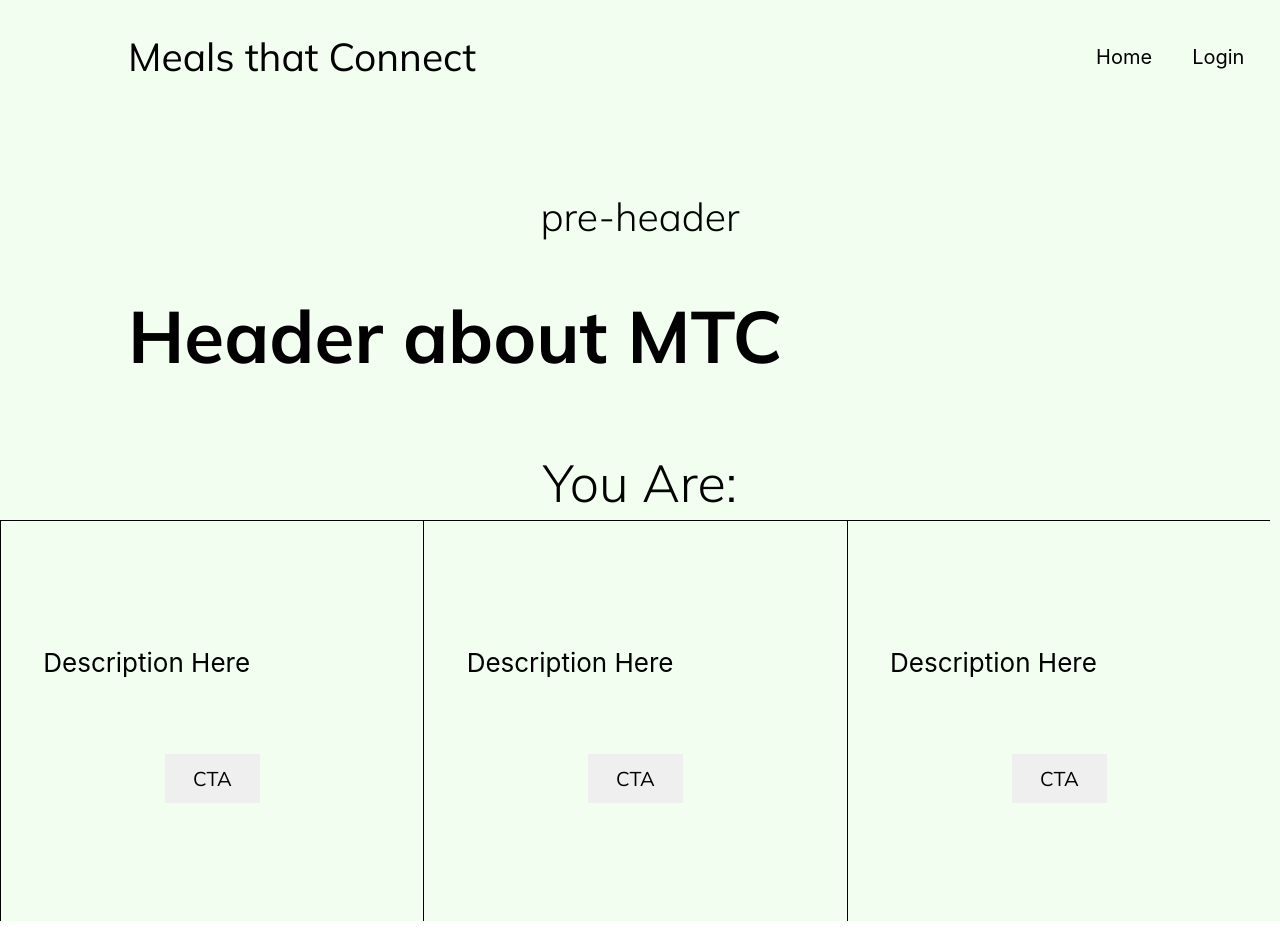
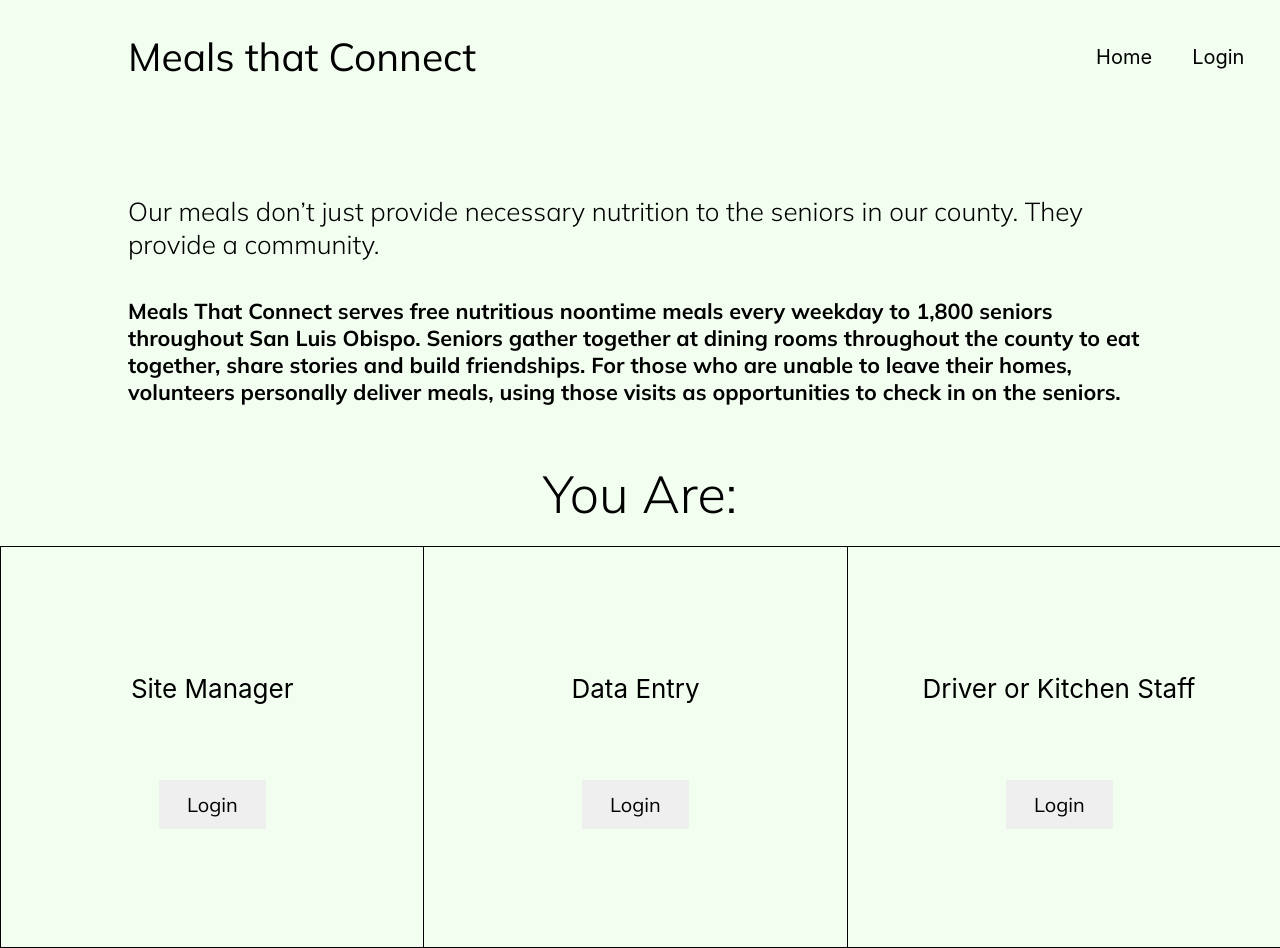
Before and after one commit to hack4impact-calpoly/meals-that-connect, a React (Create React App) app in the folder frontend/: page / in a window 1280 px wide. Before the commit the page ends 921 px from the top, so only its background shows below. Built offline with nearby package versions, Linux system fonts and the light colour scheme; a web font is replaced by a local one.

Commit message:
Update Homepage

```diff
--- a/frontend/src/components/Columns.js
+++ b/frontend/src/components/Columns.js
@@ -1,20 +1,23 @@
 import styles from '../css/Component.module.css';
+import { Link } from "react-router-dom";
 
 function Columns() {
   return (
-    <div className = {styles.row}>
+    <div className = {styles.columns}>
         <h1>You Are:</h1>
+        <div className = {styles.row}>
         <div className = {styles.column}>
-            <p>Description Here</p>
-            <button href="#">CTA</button>
+            <p>Site Manager</p>
+            <Link to="login"><button href="/login">Login</button></Link>
         </div>
         <div className = {styles.column}>
-            <p>Description Here</p>
-            <button href="#" className={styles.button}>CTA</button>
+            <p>Data Entry</p>
+            <Link to="login"><button href="/login" className={styles.button}>Login</button></Link>
         </div>
         <div className = {styles.column}>
-            <p>Description Here</p>
-            <button href="#" className={styles.button}>CTA</button>
+            <p>Driver or Kitchen Staff</p>
+            <Link to="login"><button href="/login" className={styles.button}>Login</button></Link>
+        </div>
         </div>
     </div>
   );
--- a/frontend/src/components/FrontBanner.js
+++ b/frontend/src/components/FrontBanner.js
@@ -3,8 +3,13 @@ import styles from '../css/Component.module.css';
 function FrontBanner() {
   return (
     <header className={styles.home}>
-        <h2>pre-header</h2>
-        <h1>Header about MTC</h1>
+        <h4>Our meals don’t just provide necessary nutrition to the seniors in our county.
+          They provide a community. </h4>
+        <h5>Meals That Connect serves free nutritious noontime meals every weekday to 1,800 seniors
+          throughout San Luis Obispo. Seniors gather together at dining rooms throughout the county
+          to eat together, share stories and build friendships. For those who are unable to leave
+          their homes, volunteers personally deliver meals, using those visits as opportunities to
+          check in on the seniors.</h5>
     </header>
   );
 }
--- a/frontend/src/components/Home.js
+++ b/frontend/src/components/Home.js
@@ -1,6 +1,7 @@
 import React, { Component } from 'react';
 import FrontBanner from './FrontBanner.js';
 import Columns from './Columns.js'
+import { withRouter } from "react-router-dom";
 
 class Home extends Component {
     constructor(props) {
@@ -19,4 +20,4 @@ class Home extends Component {
     }
 }
 
-export default Home;
+export default withRouter(Home);
--- a/frontend/src/css/App.css
+++ b/frontend/src/css/App.css
@@ -6,7 +6,7 @@
   text-align: center;
 
   font-size: calc(10px + 2vmin);
-  color: white;
+  color: black;
 }
 
 .App-link {
--- a/frontend/src/css/Component.module.css
+++ b/frontend/src/css/Component.module.css
@@ -12,13 +12,11 @@
     background-color: #f2fff0;
     font-family: 'Mulish', sans-serif;
 }
-.home h1{
+.home h5{
     text-align: left;
-    font-weight: 700;
-    font-size: 280%;
     color:rgb(0, 0, 0);
 }
-.home h2{
+.home h4{
     text-align: left;
     padding-top: 150px;
     font-weight: 300;
@@ -30,13 +28,12 @@
     width: 33%;
     height: 400px;
     background-color:#f2fff0;
-    border-top: 1px solid black;
     border-left: 1px solid black;
     overflow: hidden;
 }
 .column p{
     padding: 100px 10% 50px;
-    text-align: left;
+    text-align: center;
     color: black;
 }
 
@@ -66,9 +63,15 @@
     }
   }
 
-.row h1{
+.row {
+    width: 100%;
+    border-top: 1px solid black;
+    border-bottom: 1px solid black;
+}
+
+.columns h1{
     margin: 0%;
-    padding-bottom: 5px;
+    padding-bottom:20px;
     text-align: center;
     font-family: 'Mulish', sans-serif;
     font-weight: 300;
```
